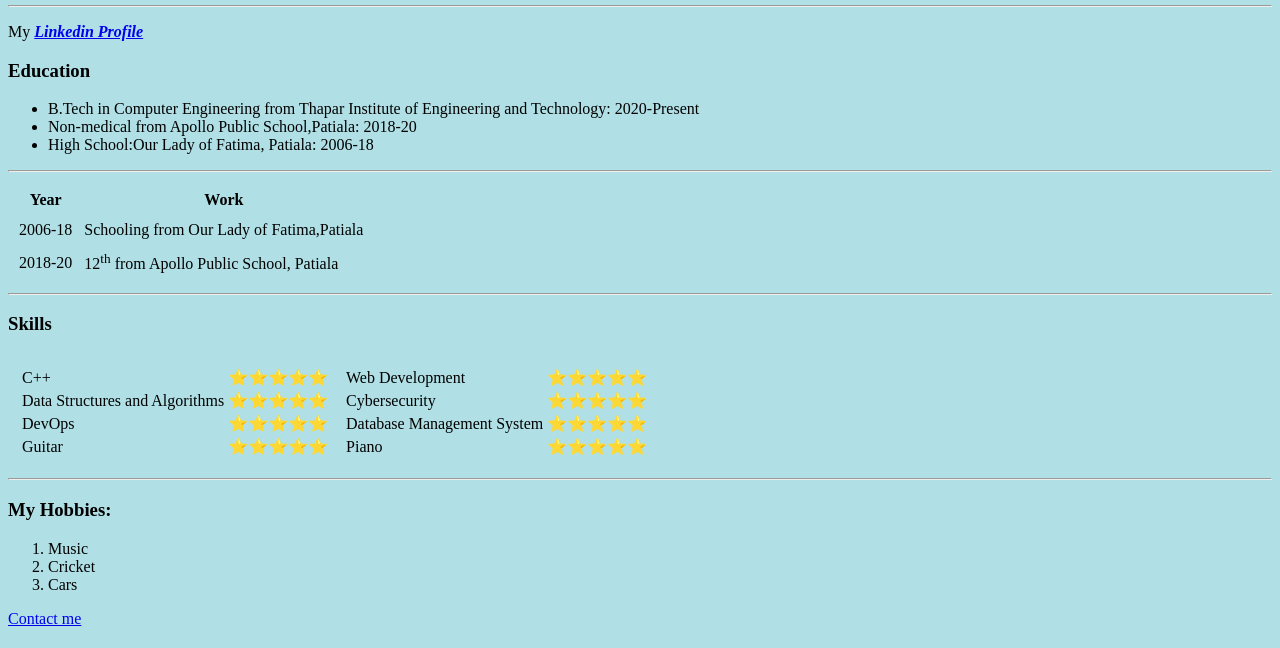
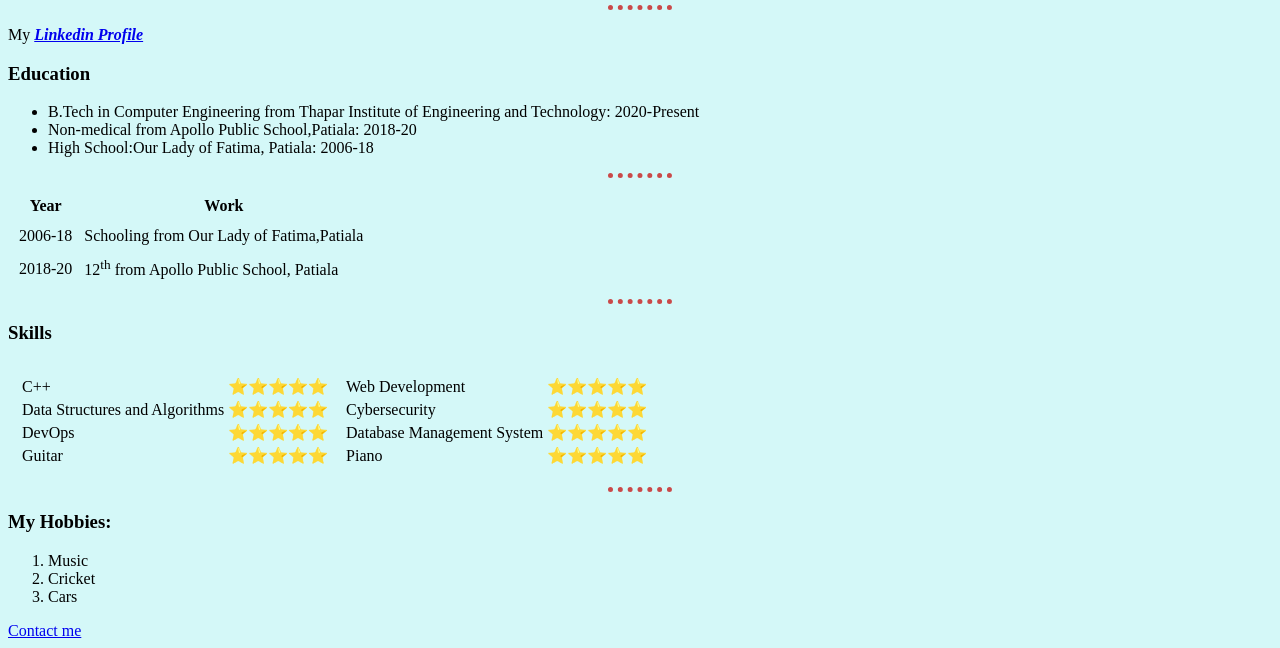
Before and after one commit to SHREY247/cv_shrey, a plain HTML site: page index.html in a window 1280 px wide. Shown: the part 357-1005 px from the top of the page. Drawn offline with Linux system fonts and the light colour scheme.

Commit message:
Internal CSS work done

```diff
--- a/index.html
+++ b/index.html
@@ -4,8 +4,22 @@
     <meta charset="UTF-8">
 
     <title>Shrey's Personal Site❤️</title>
+    <style>
+      body{
+         background-color: #d4f8f8;
+      }
+      hr{
+         border-style:none;
+         border-top-style:dotted;
+         border-color: rgb(202, 73, 73);
+         border-width:5px;
+         height: 0px;
+         width: 5%;
+      }
+
+    </style>
 </head>
-<body style="background-color: powderblue;">
+<body>
    <table cellspacing="20">
       <tr>
          <td> <img src="WhatsApp Image 2022-08-26 at 10.49.48 PM-modified.png" alt="Shrey's profile picture" width="300" height="300"></td>
```
